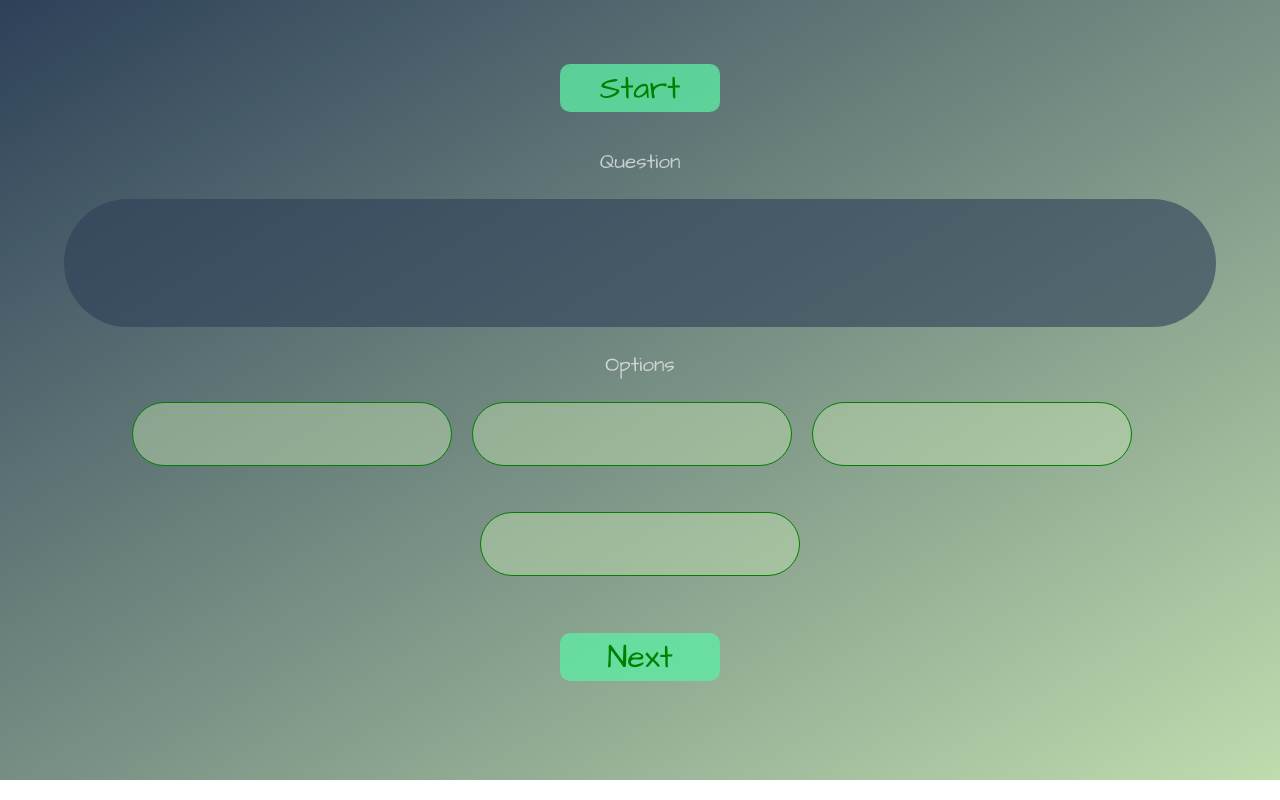
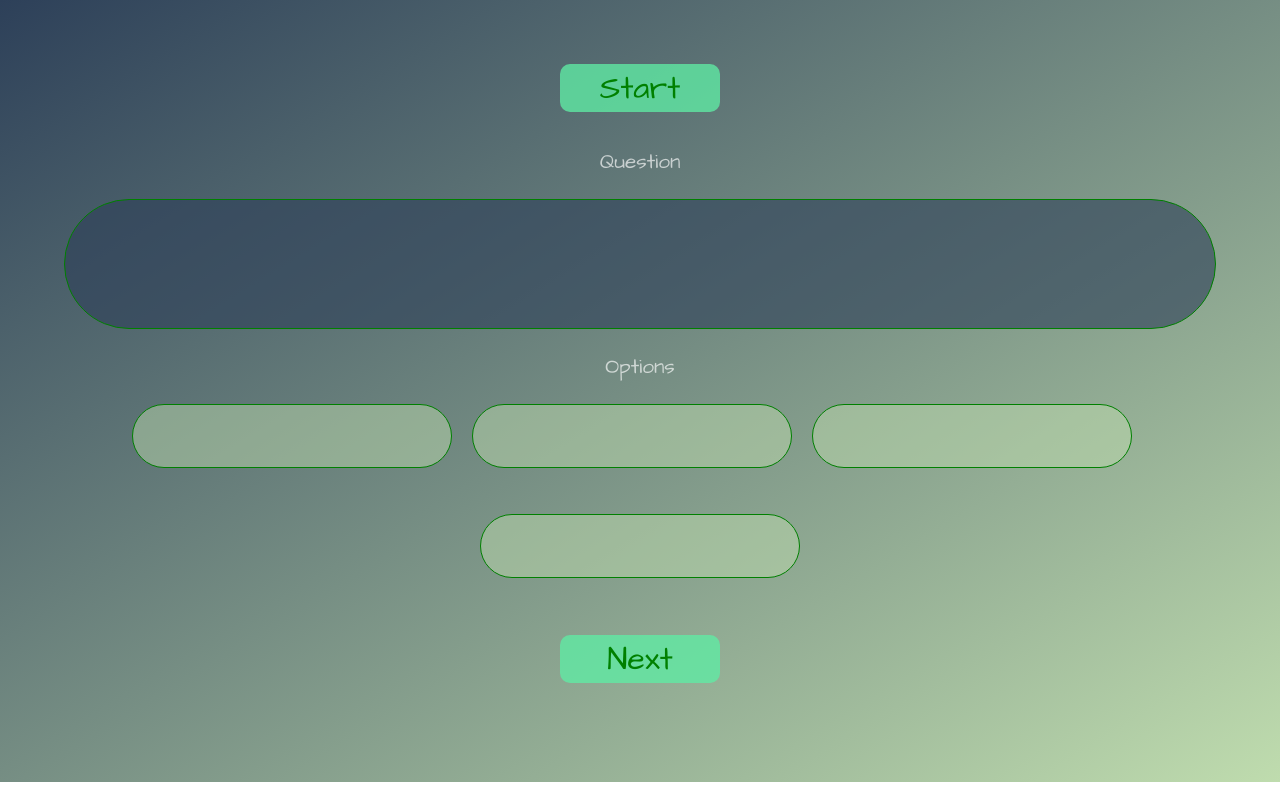
Before and after one commit to manovasanth1227/quizStart, a plain HTML site: page index.html in a window 1280 px wide. Drawn offline with Linux system fonts and the light colour scheme.

Commit message:
Update styles.css

```diff
--- a/styles.css
+++ b/styles.css
@@ -1,23 +1,22 @@
 *{
     margin: 0;
     box-sizing: border-box;
+
 }
 #ques{
     width: 100%;
     height: 8rem;
     border-radius: 5rem;
     background-color: #2d40599a;
-    border:none;
     padding:4rem;
     font-size:2.4rem;
     color:rgb(204, 200, 200) ;
     font-family: sans-serif;
+    transition: all .3s;
 
 
 }
 #ques:focus{
-    border-radius: 5rem;
-
     border: 5px solid rgba(95, 236, 165, 0.781);
 }
 input[type=text]:focus {
```
